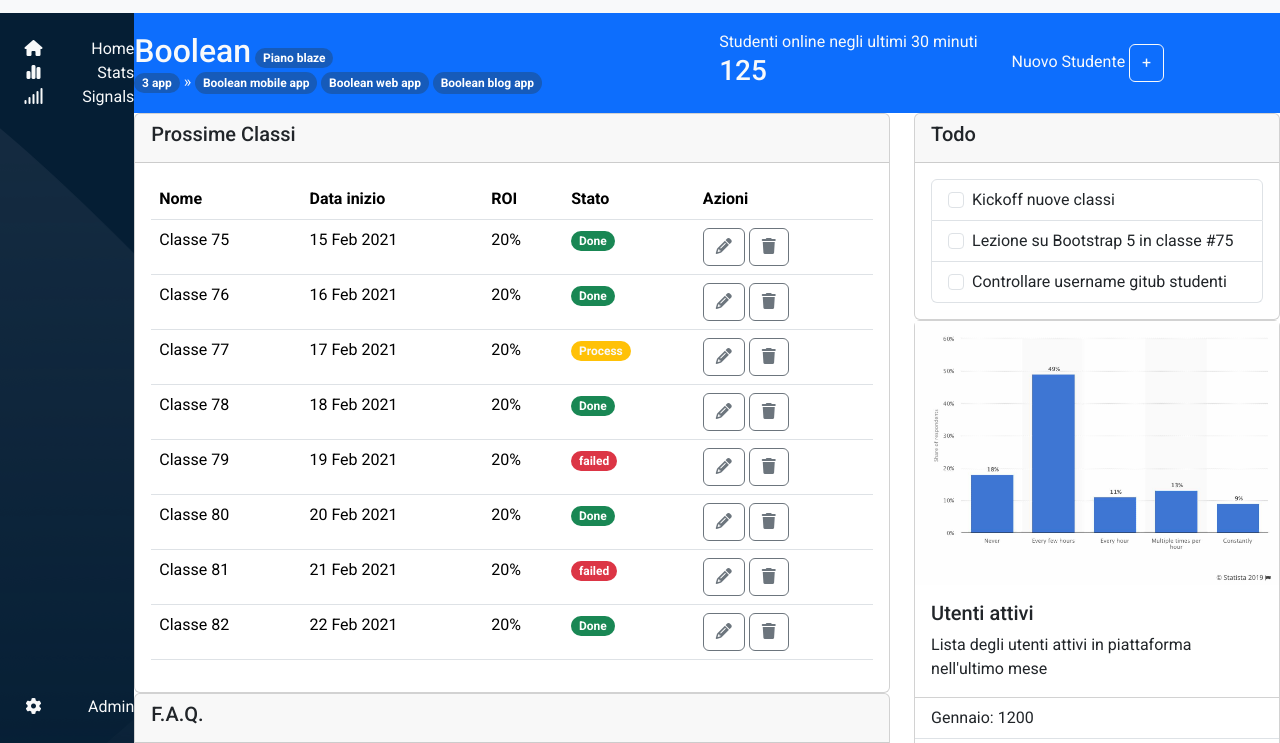
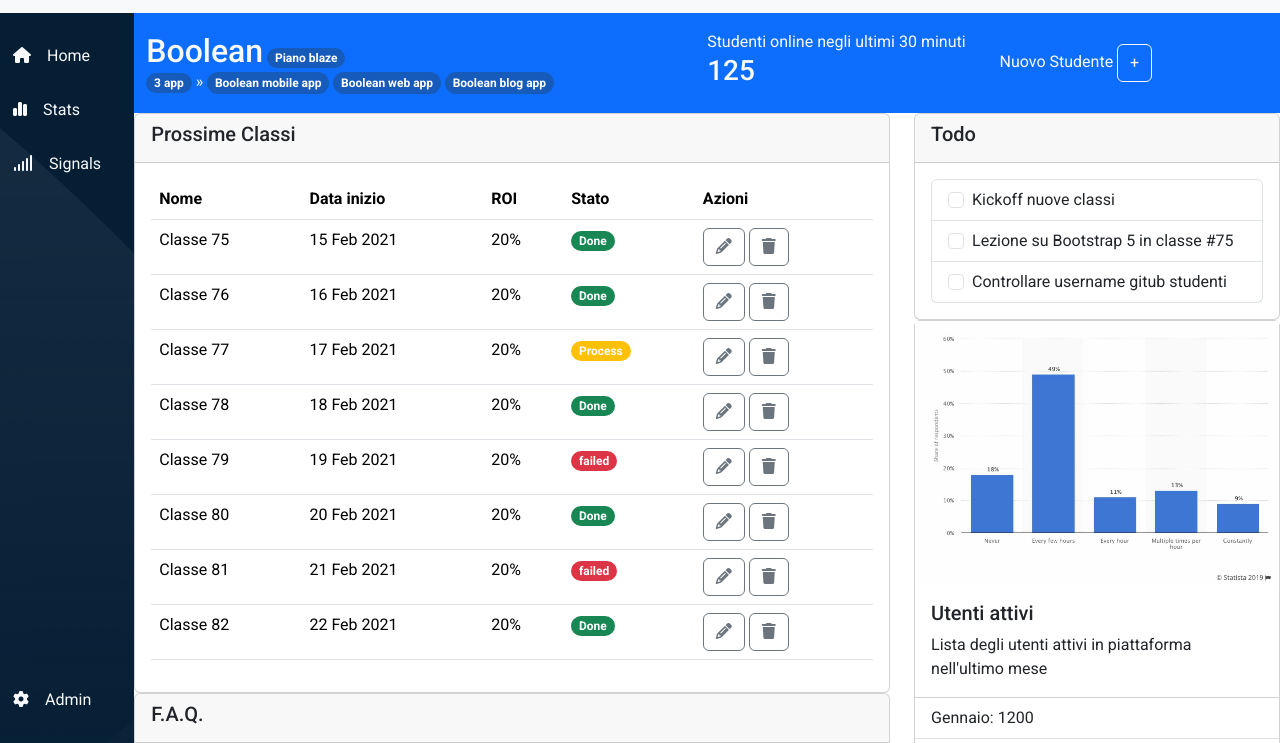
Before and after one commit to enrico-amerio/html-css-bootstrap-dashboard, a plain HTML site: page index.html in a window 1280 px wide. Shown: the part 57-800 px from the top of the page. Drawn offline with nearby package versions, Linux system fonts and the light colour scheme.

Commit message:
[fix] left bar

```diff
--- a/css/style.css
+++ b/css/style.css
@@ -37,6 +37,9 @@
 .custom-graph{
   max-width: 1000px;
 }
+.custom-hover-effect:hover{
+  background-color: rgba(255,255,255,0.3);
+}
 @media screen and (min-width:768px) {
   .custom-blue-bar{
     height: 100px;
--- a/index.html
+++ b/index.html
@@ -19,7 +19,7 @@
     <nav class="navbar bg-light custom-nav">
       <div class="container-fluid flex-nowrap bg-white">
         <a  href="#">
-          <img src="img/mobile-logo.png" alt="Logo" class="d-block custom-mobile-logo d-md-none ms-4 ">
+          <img src="img/mobile-logo.png" alt="Logo" class="d-block custom-mobile-logo d-md-none me-4 ">
         </a>
         <a  href="#">
           <img src="img/logo.svg" alt="Logo" class="d-none d-md-block me-4 ">
@@ -34,33 +34,33 @@
     <main>
       <div class="custom-big-container d-flex">
         <!-- LEFT-BAR -->
-        <div class="custom-left-container text-center text-light d-flex flex-column justify-content-between ">
-          <div class="row g-0 mt-4 ">
-            <div class="col ">
+        <div class="custom-left-container text-light d-flex flex-column justify-content-between pt-4 pb-4">
+              <div>
+                <button class=" btn text-light  d-flex flex-lg-rox  custom-hover-effect">
                   <div><i class="fa-solid fa-house"></i></div>
-              <div><i class="fa-solid fa-chart-simple"></i></div>
+                  <div class="d-none d-lg-block  ms-3 ">Home</div>
+                </button>
+                <button class="btn text-light d-flex flex-lg-rox  mt-3 custom-hover-effect">
+                  <div ><i class="fa-solid fa-chart-simple"></i></div>
+                  <div class="d-none d-lg-block ms-3 ">Stats</div>
+                </button>
+                <button class="btn text-light d-flex flex-lg-rox  mt-3 custom-hover-effect">
                   <div><i class="fa-solid fa-signal"></i></div>
+                  <div class="d-none d-lg-block  ms-3 ">Signals</div>
+                </button>
               </div>
-            <div class="col text-end d-none d-lg-block ">
-              <div>Home</div>
-              <div>Stats</div>
-              <div>Signals</div>
-            </div>
-          </div>
-          <div class="row g-0 mb-4 ">
-            <div class="col ">
+              <div>
+                <button class="btn text-light d-flex flex-lg-rox  custom-hover-effect">
                   <div><i class="fa-solid fa-gear"></i></div>
-            </div>
-            <div class="col text-end d-none d-lg-block  ">
-              <div>Admin</div>
-            </div>
+                  <div class="d-none d-lg-block  ms-3 ">Admin</div>
+                </button>
               </div>
           </div>
           <!-- BLUE BAR -->
           <div class="w-100">
             <div class="custom-blue-bar bg-primary text-light">
               <div class="row h-100  flex-column flex-md-row align-items-center ">
-              <div class="col col-md-6 pe-4  mt-md-0 order-1  ">
+                <div class="col col-md-6 ps-4  mt-md-0 order-1  ">
                   <div>
                     <h2 class="d-inline">Boolean</h2>
                     <span class="badge custom-blue-badge rounded-pill">Piano blaze</span>
@@ -72,11 +72,11 @@
                   <span class="badge custom-blue-badge rounded-pill d-none d-lg-inline ">Boolean blog app</span>
                   <span class="badge custom-blue-badge rounded-pill d-lg-none">+</span>
                 </div>
-              <div class="col col-md-3 pe-4 pe-md-0 order-2 ">
+                <div class="col col-md-3 ps-4 ps-md-0 order-2 ">
                   <p class="m-0">Studenti online negli ultimi 30 minuti</p>
                   <h3>125</h3>
                 </div>
-              <div class="col col-md-3 pe-4 pe-md-0 mt-3 mt-md-0  order-0 order-md-3  ">
+                <div class="col col-md-3 ps-4 ps-md-0 mt-3 mt-md-0  order-0 order-md-3  ">
                   <span>Nuovo Studente</span>
                   <button type="button" class="btn btn-outline-light">+</button>
                 </div>
@@ -280,6 +280,7 @@
         </div>
 
       </div>
+    </div>
     </main>
 
   </body>
```
Lines whose indentation alone changed are shown as unchanged.
